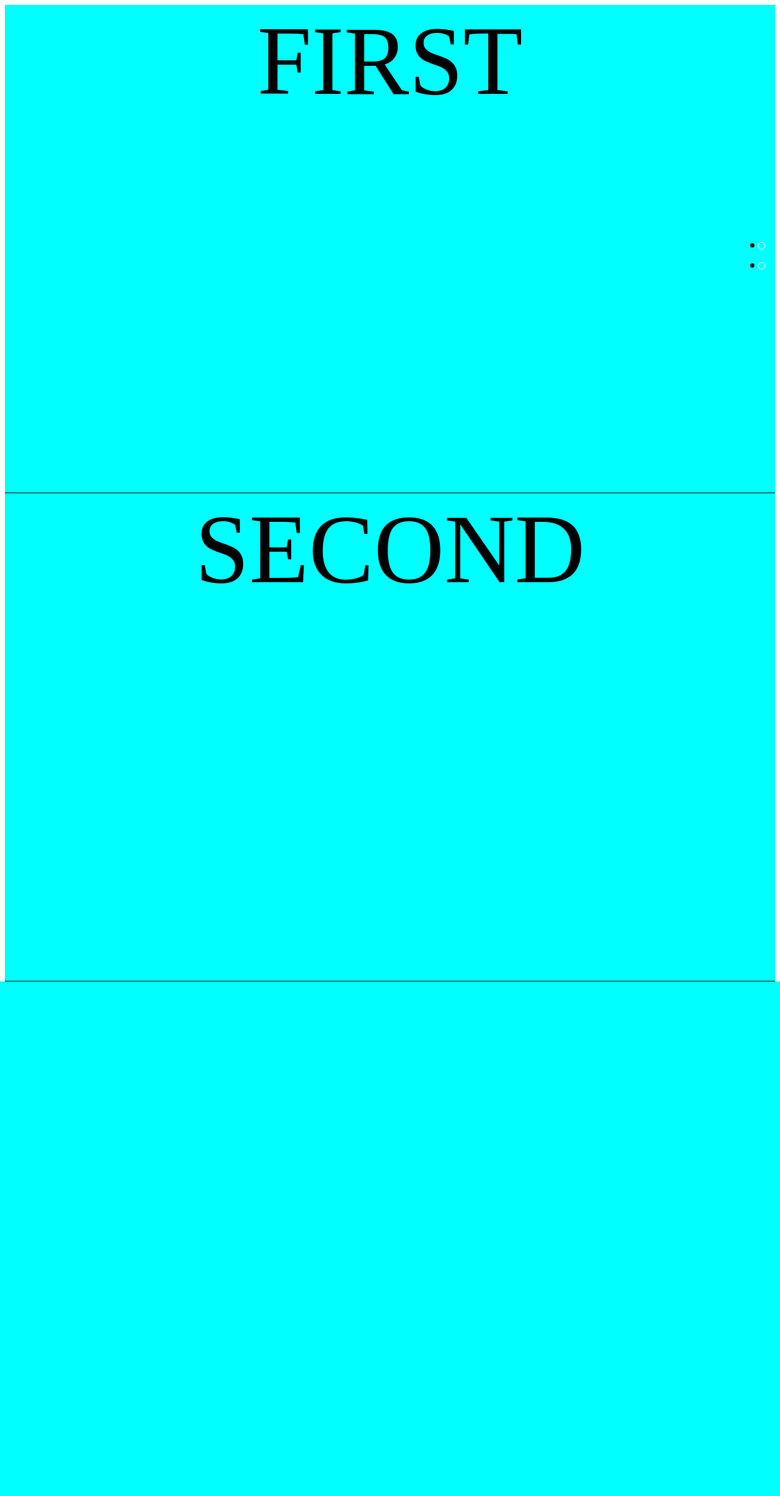
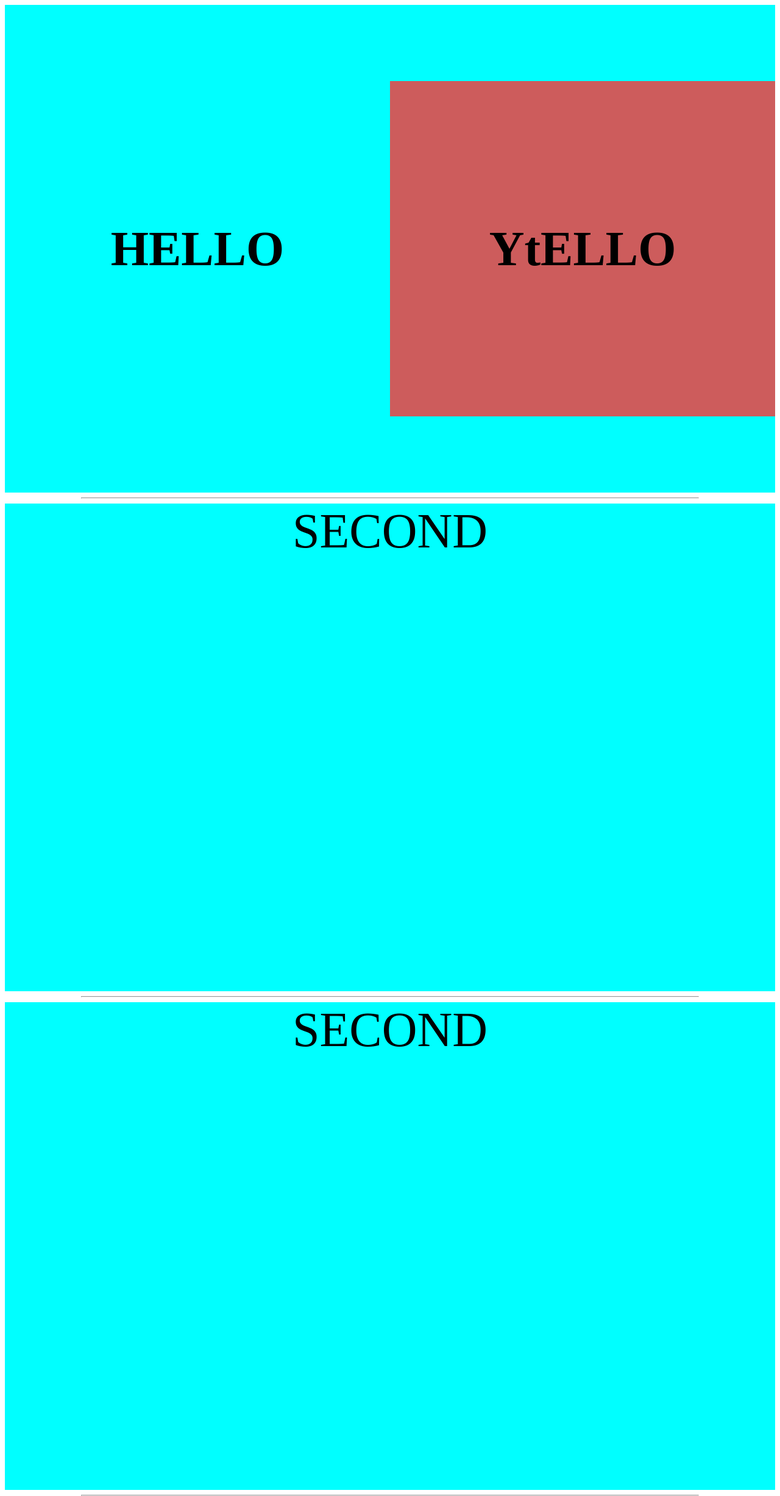
Before and after one commit to alexkwashie/porfolio, a Django app: page / in a window 1280 px wide. Shown: the whole page at 61% size. Before the commit the page ends 1610 px from the top, so only its background shows below. Run offline with Django 3.2, Linux system fonts and the light colour scheme; some libraries are stand-ins or nearby versions.

Commit message:
add all parts : Part 1

```diff
--- a/portf_/portf_App/static/appo.js
+++ b/portf_/portf_App/static/appo.js
@@ -2,6 +2,6 @@
 
 $(function() {
     $.scrollify({
-      section : ".lassname",
+      section : ".Pages",
     });
   });
--- a/portf_/portf_App/static/style.css
+++ b/portf_/portf_App/static/style.css
@@ -4,58 +4,50 @@ body, html {
   }
 
 
-.lassname{
+.Pages{
 	text-align: center;
-	font-size: 10rem;
+	font-size: 5rem;
 	height: 100%;
-	border-bottom: solid black 1px;
 	background: aqua;
 }
 
-.pagination {
-	position:fixed;
-	right:20px;
-	top: 50%;
-  transform: translateY(-50%);
+hr{
+	width: 80%;
+}
 
-	font-size:1.4em;
-	z-index: 10;
+
+.row{
+    width: 100%;
+    display: flex;
+    flex-wrap: wrap;
+    align-items: center;
 }
-.pagination a {
-	display:block;
-	height:20px;
-	margin-bottom:5px;
-	color:white;
-	position:relative;
-	padding:4px;
+
+
+.row::after{
+    display:table;
+    clear: both;
+    content: "";
 }
-.pagination a.active:after {
-	box-shadow:inset 0 0 0 5px;
+
+.new{
+	background-color: indianred;
+	padding: 11rem 0 11rem 0;
 }
-.pagination a .hover-text {
-	position:absolute;
-	right:15px;
-	top:7px;
-	opacity:0;
-	-webkit-transition: opacity 0.5s ease;
-	transition: opacity 0.5s ease;
-	padding-right: 15px;
+
+.col-6 h1{
+	font-size:100%;
 }
-.pagination a:hover .hover-text {
-	opacity: 1;
-}
-.pagination a:after {
-	-webkit-transition:box-shadow 0.5s ease;
-	transition:box-shadow 0.5s ease;
-	width:10px;
-	height:10px;
-	display: block;
-	border:1px solid;
-	border-radius:50%;
-	content:'';
-	position: absolute;
-	margin:auto;
-	top:0;
-	right:4px;
-	bottom:0;
-}
+/*##########Grid#########*/
+.col-1 { width:8.33%;}
+.col-2 { width:16.66%;}
+.col-3 { width:25%;}
+.col-4 { width:33.33%;}
+.col-5 { width:41.66%;}
+.col-6 { width:50%;}
+.col-7 { width:58.33%;}
+.col-8 { width:66.66%;}
+.col-9 { width:75%;}
+.col-10 { width:83.33%;}
+.col-11 { width:91.66%;}
+.col-12 { width:100%;}
--- a/portf_/portf_App/templates/home.html
+++ b/portf_/portf_App/templates/home.html
@@ -20,14 +20,20 @@
 	</head>
 
 	<body>
-<div class="lassname 2">FIRST</div>
-<div class="lassname 1">SECOND</div>
+<div class="row Pages">
 
-<ul class="pagination">
-<li><a href="#lassname 1"><span class="hover-text">Home</span></a></li>
-<li><a href="#home"><span class="hover-text">Next</span></a></li>
+<div class="col-6">
+	<h1>HELLO</h1>
+</div>
 
-</ul>
+<div class="col-6 new">
+		<h1>YtELLO</h1>
+	</div>
+
+</div><hr>
+
+<div class="Pages">SECOND</div><hr>
+<div class="Pages">SECOND</div><hr>
 
 
 <script  type="text/javascript" src = "{% static 'appo.js' %}"></script>
```
